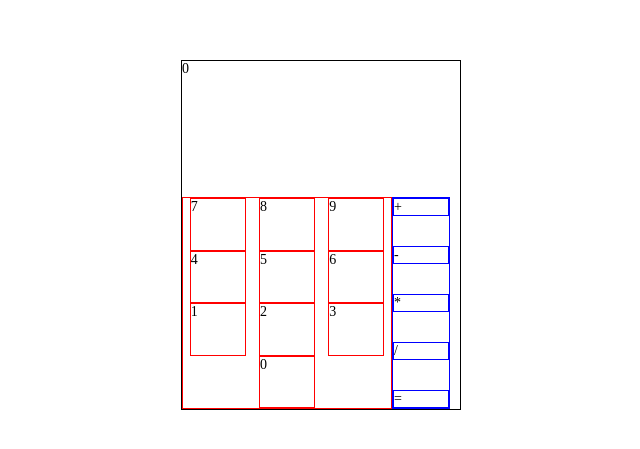
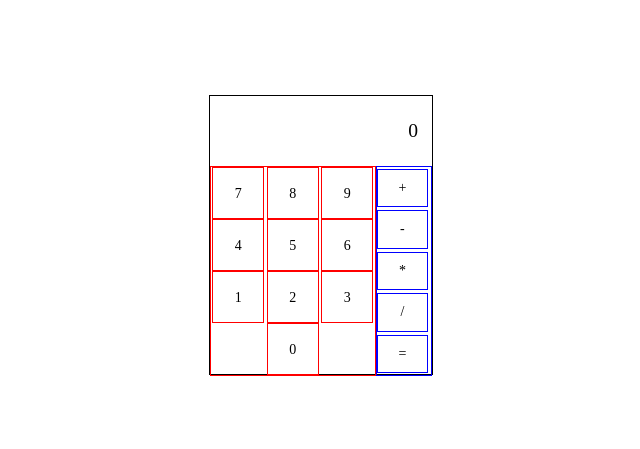
Before and after one commit to izabelka/calculator, a React (Create React App) app: page / in a window 1280 px wide. Shown: the part 165-614 px from the top of the page, without its empty margins (319-959 px from the left). Built offline with nearby package versions, Linux system fonts and the light colour scheme; the HTML template or start-up script is replaced by a standard one.

Commit message:
Improve styles (flexbox)

```diff
--- a/src/App.css
+++ b/src/App.css
@@ -8,42 +8,64 @@ body {
 }
 
 #calculator-container {
-	width: 20em;
-	height: 25em;
+	width: 16em;
+	height: 20em;
 	border: 1px solid black;
 	display: flex;
 	flex-flow: row wrap;
 }
-/*#operations, #calculator-buttons {
-  flex: 1 0px;
-}*/
+
 #display-results {
-	flex: 1 100%;
+	flex: 4 100%;
+	height: 5em;
+	padding: 0 1em;
+	display: flex;
+	justify-content: flex-end;
+	align-items: center;
+}
+
+#display-results span {
+	font-size: 1.4em;
 }
 
 #calculator-buttons {
+	flex: 3;
 	border: 1px solid red;
 	display: flex;
 	justify-content: space-around;
 	flex-flow: row wrap;
-	width: 15em;
+	height: 15em;
+	/*width: 15em;*/
 }
 
 #operations {
+	flex: 1;
 	border: 1px solid blue;
 	display: flex;
 	flex-direction: column;
-	justify-content: space-between;
+	justify-content: space-around;
+	height: 15em;
 }
 
 #calculator-buttons > * {
 	border: 1px solid red;
-	width: 4em;
+	line-height: 3.7em;
+	height: 3.7em;
+	/*width: 3.7em;*/
 }
 
 #operations > * {
 	border: 1px solid blue;
-	width: 4em;
+	line-height: 2.6em;
+	/*width: 3.7em;*/
+}
+
+#calculator-buttons > *, #operations > * {
+	width: 3.7em;
+	text-align: center;
+	font-size: 1em;
+	font-weight: 400;
+	vertical-align: center;
 }
 
 #calculator-buttons span:nth-of-type(1) { order: 10; }
--- a/src/App.js
+++ b/src/App.js
@@ -104,7 +104,7 @@ class App extends Component {
     return (
       <div id="calculator-container">
         <div id="display-results">
-          {this.state.displayer}
+          <span>{this.state.displayer}</span>
         </div>
         <Buttons addToDisplayer={this.displayDigits}/>
         <div id="operations">
```
